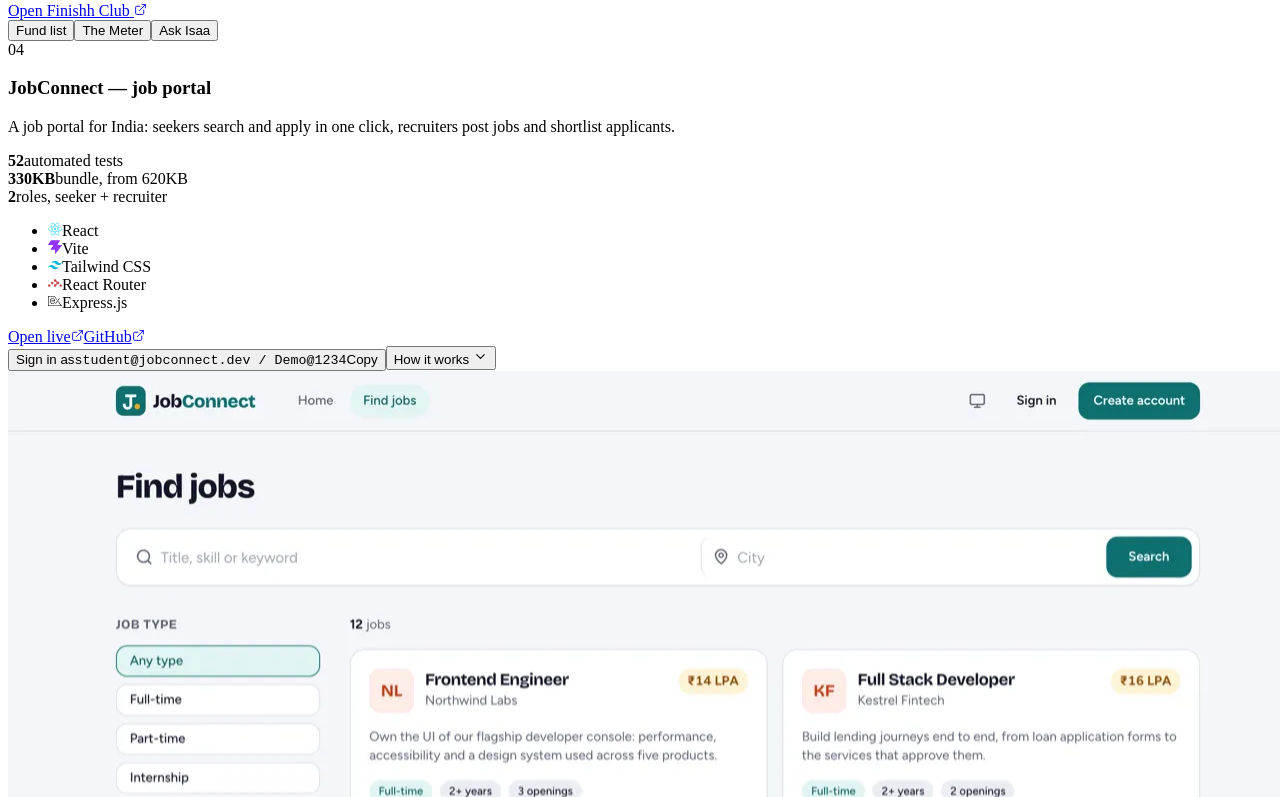
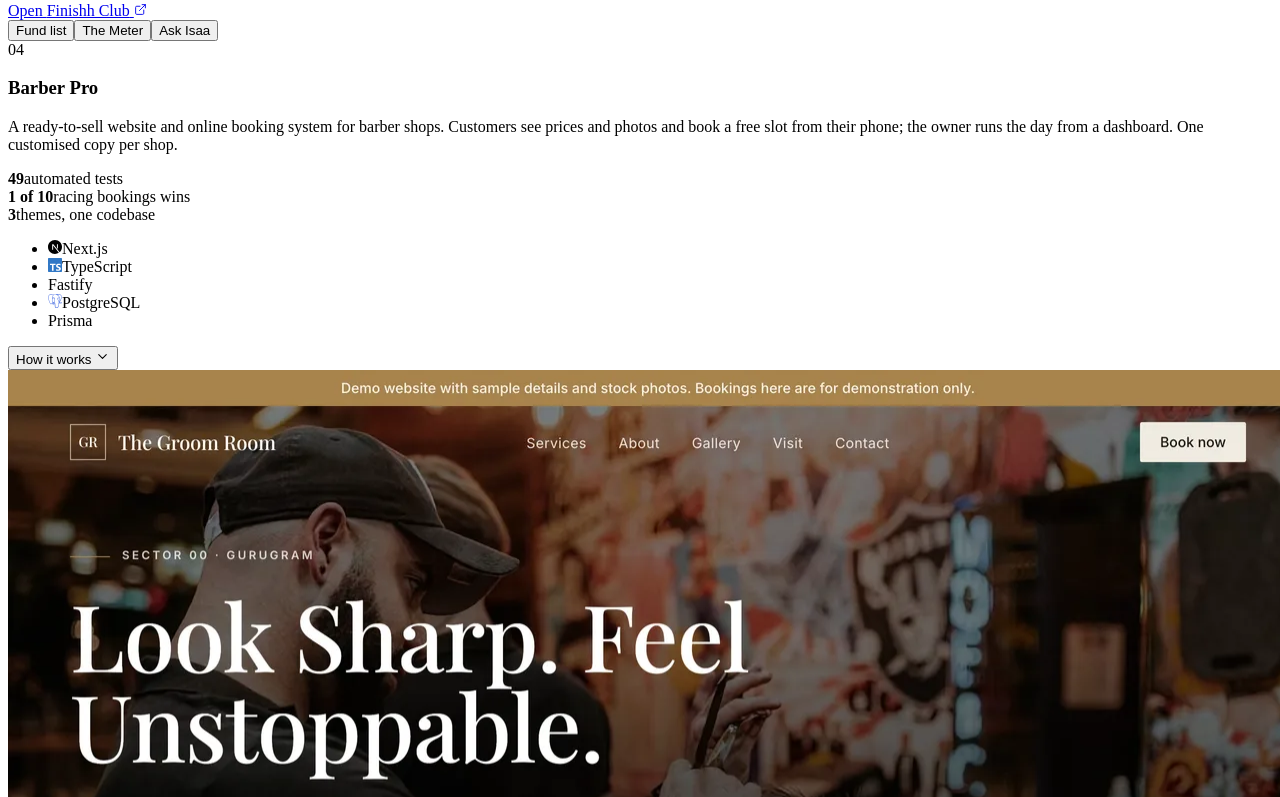
Before and after one commit to kumarrohitkumar/portfolio, a React (Vite) app: page / in a window 1280 px wide. Shown: the part 9083-9880 px from the top of the page. Built offline with nearby package versions, Linux system fonts and the light colour scheme; the HTML template or start-up script is replaced by a standard one.

Commit message:
Add Barber Pro case study

```diff
--- a/src/data/profile.ts
+++ b/src/data/profile.ts
@@ -413,6 +413,41 @@ export const projects: Project[] = [
     demo: { label: 'Open it', value: 'No sign-in needed' },
   },
   {
+    slug: 'barber-pro',
+    shots: [
+      { src: 'shots/b1-home.webp', label: 'Website', alt: 'The barber shop website: headline, booking button and live open-now status' },
+      { src: 'shots/b2-book.webp', label: 'Booking', alt: 'Online booking: pick a date and one of the free time slots' },
+    ],
+    title: 'Barber Pro',
+    period: '2026 · Personal product',
+    blurb:
+      'A ready-to-sell website and online booking system for barber shops. Customers ' +
+      'see prices and photos and book a free slot from their phone; the owner runs the ' +
+      'day from a dashboard. One customised copy per shop.',
+    description: [
+      '**No double booking.** Every booking takes a database lock for its date and ' +
+        're-checks the slot before saving. **10 customers racing for the last chair: ' +
+        'exactly 1 gets it**, and a test proves it.',
+      '**A real slot engine.** Free times respect chair count, service length, opening ' +
+        'hours, lunch breaks, holidays, minimum notice and the booking window.',
+      '**An owner dashboard that works on a phone.** Day view with totals, walk-ins and ' +
+        'phone bookings, no-shows, prices, hours, holidays and photos. A price change ' +
+        'reaches the website straight away.',
+      '**Built to hand over.** **49 tests** (39 API, 10 browser on mobile and desktop), ' +
+        'three themes, SEO with structured data, and a serverless AWS template so each ' +
+        'shop runs for about **₹1,000–2,000 a year**.',
+    ],
+    metrics: [
+      { value: '49', label: 'automated tests' },
+      { value: '1 of 10', label: 'racing bookings wins' },
+      { value: '3', label: 'themes, one codebase' },
+    ],
+    stack: [
+      'Next.js', 'TypeScript', 'Fastify', 'PostgreSQL', 'Prisma', 'AWS Lambda', 'Playwright', 'Tailwind CSS',
+    ],
+    tags: ['Personal', 'Full Stack'],
+  },
+  {
     slug: 'job-portal',
     shots: [
       { src: 'shots/j1-board.webp', label: 'Job board', alt: 'The job board with filters, salaries and locations' },
```
Also changed, not shown: public/shots/b1-home.webp (added), public/shots/b2-book.webp (added).
